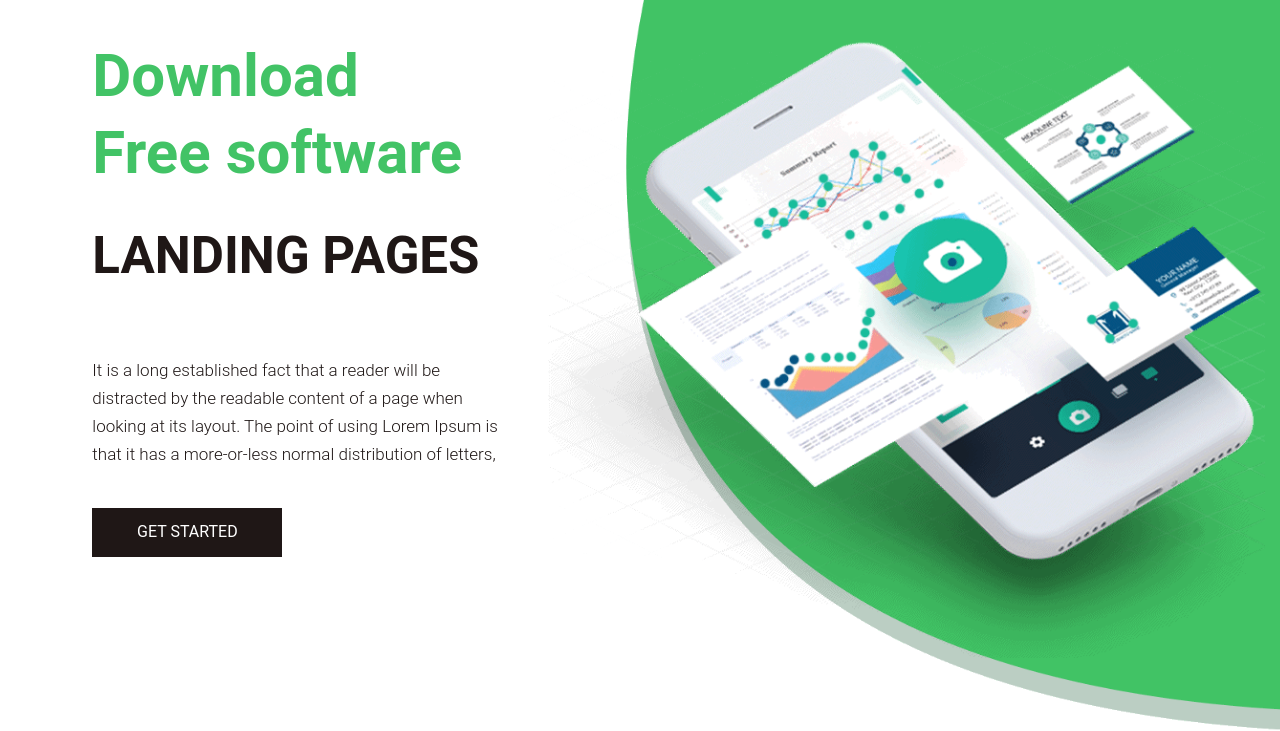
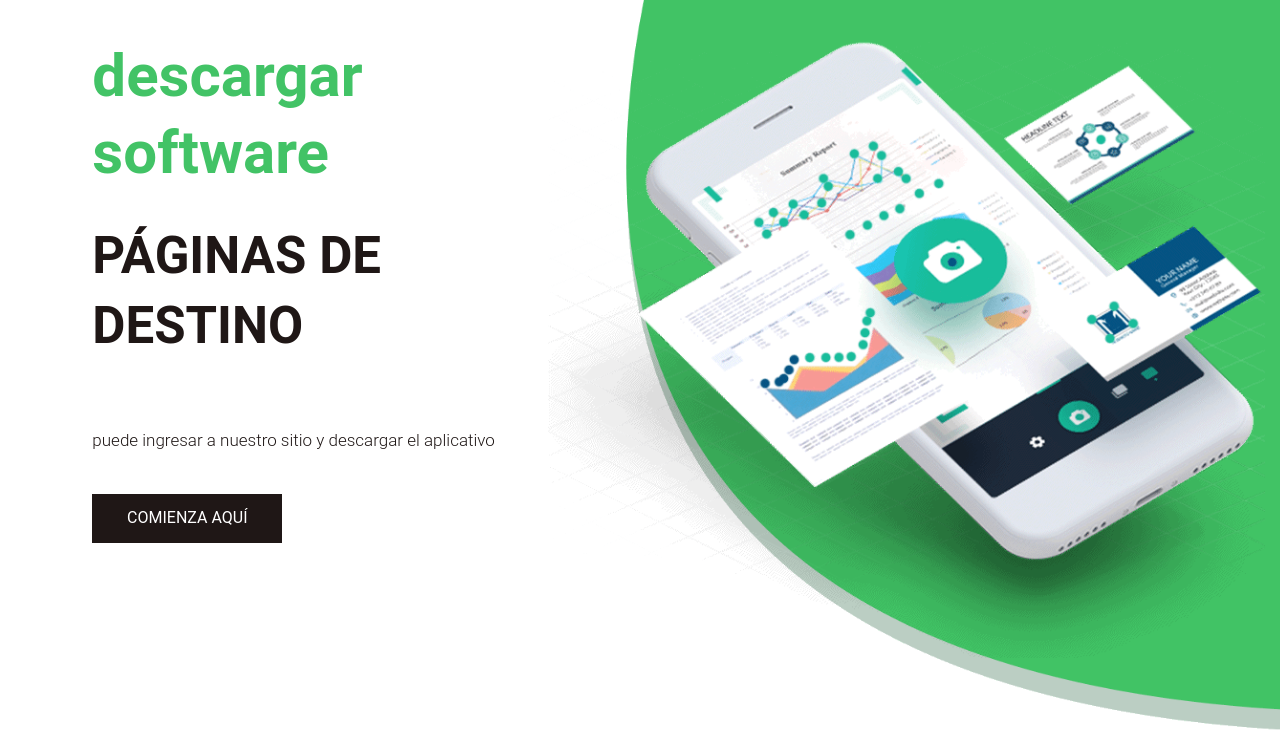
Before and after one commit to fvlipe03/capacitacion, a plain HTML site: page index.html in a window 1280 px wide. Shown: the part 95-826 px from the top of the page. Drawn offline with nearby package versions, Linux system fonts and the light colour scheme.

Commit message:
Add files via upload
se realiza modificacion de cambio de idioma en el arcgivo index.html al idioma español

```diff
--- a/index.html
+++ b/index.html
@@ -71,10 +71,10 @@
                   <div class="row d_flex">
                      <div class="col-md-5">
                         <div class="text-bg">
-                           <span>Download <br> Free software</span>
-                           <h1>landing pages</h1>
-                           <p>It is a long established fact that a reader will be distracted by the readable content of a page when looking at its layout. The point of using Lorem Ipsum is that it has a more-or-less normal distribution of letters,</p>
-                           <a href="#">Get Started</a>
+                           <span>descargar<br> software</span>
+                           <h1>páginas de destino</h1>
+                           <p>puede ingresar a nuestro sitio y descargar el aplicativo</p>
+                           <a href="#">comienza aquí</a>
                         </div>
                      </div>
                      <div class="col-md-7">
```
